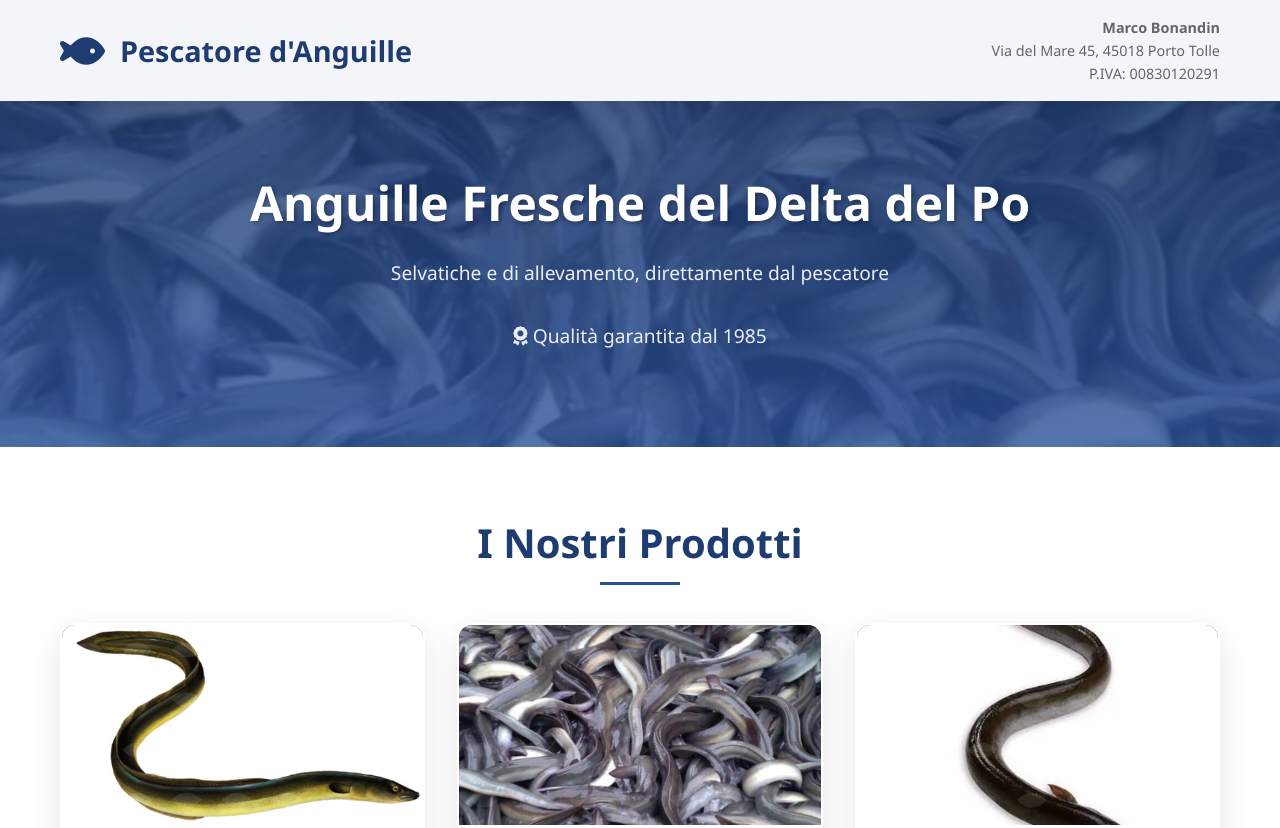
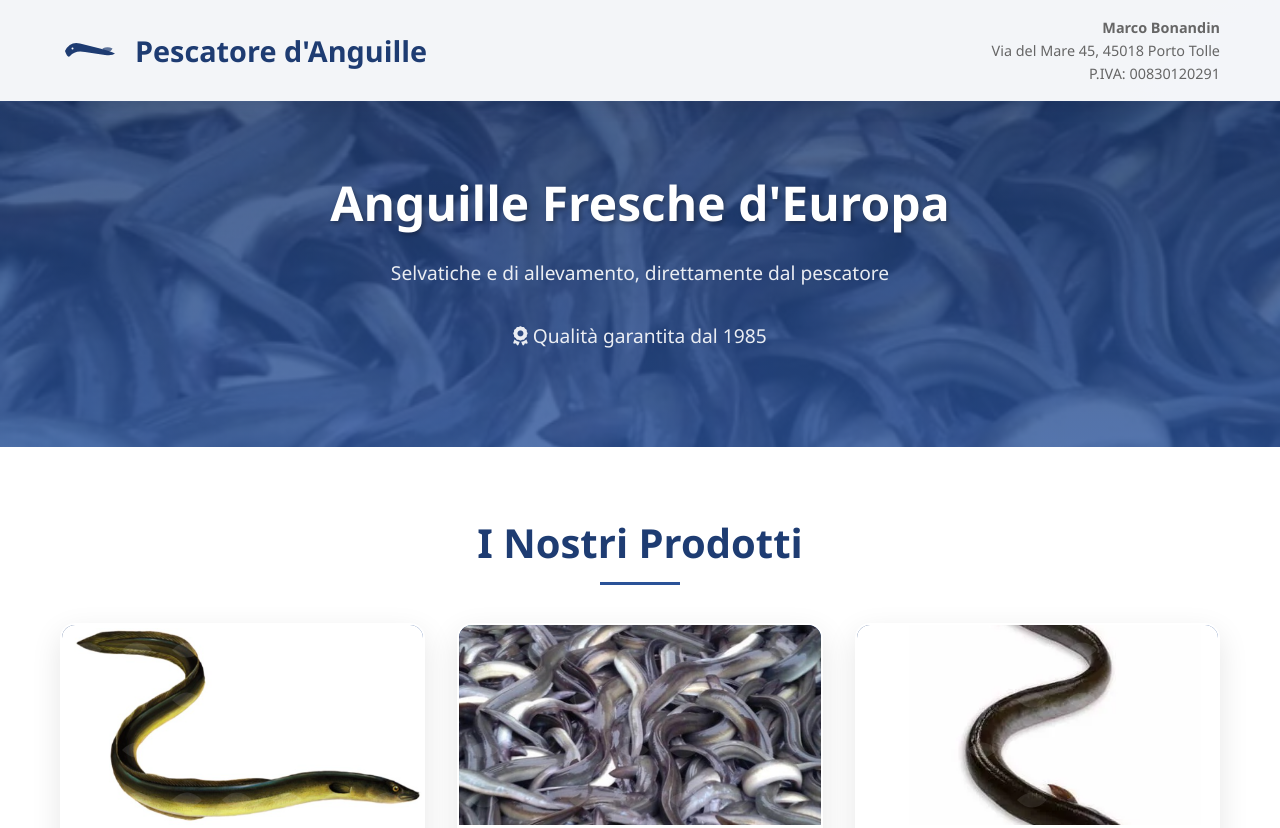
Before and after one commit to MMAkbar993/Eel-Fisherman, a plain HTML site: page index.html in a window 1280 px wide. Shown: the top 828 px of the page. Drawn offline with Linux system fonts and the light colour scheme.

Commit message:
Initial commit

```diff
--- a/css/style.css
+++ b/css/style.css
@@ -22,7 +22,7 @@ header {
     background: rgba(255, 255, 255, 0.95);
     backdrop-filter: blur(10px);
     box-shadow: 0 2px 20px rgba(0, 0, 0, 0.1);
-    position: sticky;
+    /* position: sticky; */
     top: 0;
     z-index: 100;
 }
@@ -40,9 +40,11 @@ header {
     gap: 15px;
 }
 
-.logo i {
-    font-size: 2.5rem;
-    color: #1e3c72;
+/* <CHANGE> Created custom eel logo SVG */
+.eel-logo {
+    width: 60px;
+    height: 40px;
+    fill: #1e3c72;
 }
 
 .logo-text {
@@ -147,12 +149,6 @@ header {
     background-size: 50px 50px;
 }
 
-.product-image img{
-    width: 100%;
-    height: 100%;
-    object-fit: cover;
-}
-
 .product-info {
     padding: 1.5rem;
 }
@@ -203,6 +199,12 @@ header {
     gap: 10px;
     transition: background 0.3s ease;
     text-decoration: none;
+}
+
+.product-image img{
+    width: 100%;
+    height: 100%;
+    object-fit: cover;
 }
 
 .whatsapp-btn:hover {
--- a/index.html
+++ b/index.html
@@ -1,18 +1,27 @@
 <!DOCTYPE html>
 <html lang="it">
+
 <head>
     <meta charset="UTF-8">
     <meta name="viewport" content="width=device-width, initial-scale=1.0">
     <title>Pescatore d'Anguille - Marco Bonandin</title>
     <link href="https://cdnjs.cloudflare.com/ajax/libs/font-awesome/6.0.0/css/all.min.css" rel="stylesheet">
-   <link rel="stylesheet" href="./css/style.css">
+    <link rel="stylesheet" href="css/style.css">
 </head>
+
 <body>
     <header>
         <div class="container">
             <div class="header-content">
                 <div class="logo">
-                    <i class="fas fa-fish"></i>
+                    <!-- <CHANGE> Replaced fish icon with custom eel SVG logo -->
+                    <svg class="eel-logo" viewBox="0 0 120 80" xmlns="http://www.w3.org/2000/svg">
+                        <path
+                            d="M10,40 Q20,20 40,25 Q60,30 80,35 Q100,40 110,45 Q105,50 90,48 Q70,45 50,42 Q30,38 20,50 Q15,55 10,40 Z" />
+                        <circle cx="25" cy="35" r="2" fill="white" />
+                        <path d="M85,35 Q95,30 105,35 Q100,45 90,40 Q85,38 85,35 Z" opacity="0.7" />
+                    </svg>
+                    <!-- <img src="./images/59212.jpg" class="eel-logo" alt=""> -->
                     <div class="logo-text">Pescatore d'Anguille</div>
                 </div>
                 <div class="contact-info">
@@ -26,7 +35,8 @@
 
     <section class="hero">
         <div class="container">
-            <h1>Anguille Fresche del Delta del Po</h1>
+            <!-- <CHANGE> Removed "del Delta del Po" reference -->
+            <h1>Anguille Fresche d'Europa</h1>
             <p>Selvatiche e di allevamento, direttamente dal pescatore</p>
             <p><i class="fas fa-award"></i> Qualità garantita dal 1985</p>
         </div>
@@ -40,7 +50,6 @@
                 <!-- Product 1 -->
                 <div class="product-card">
                     <div class="product-image">
-                        <!-- <i class="fas fa-fish"></i> -->
                         <img src="./images/ang selv.png" alt="">
                     </div>
                     <div class="product-info">
@@ -53,7 +62,8 @@
                             <p><i class="fas fa-leaf"></i> Fresca e viva</p>
                         </div>
                         <div class="price">€25,00/Kg + IVA 10%</div>
-                        <a href="#" class="whatsapp-btn" onclick="sendWhatsApp('Anguilla Selvatica Viva - Mar Mediterraneo - Cassa da 3Kg - €25,00/Kg + IVA 10%')">
+                        <a href="#" class="whatsapp-btn"
+                            onclick="sendWhatsApp('Anguilla Selvatica Viva - Mar Mediterraneo - Cassa da 3Kg - €25,00/Kg + IVA 10%')">
                             <i class="fab fa-whatsapp"></i>
                             Ordina su WhatsApp
                         </a>
@@ -63,7 +73,6 @@
                 <!-- Product 2 -->
                 <div class="product-card">
                     <div class="product-image">
-                        <!-- <i class="fas fa-fish"></i> -->
                         <img src="./images/angu allevate.png" alt="">
                     </div>
                     <div class="product-info">
@@ -76,7 +85,8 @@
                             <p><i class="fas fa-star"></i> Qualità premium</p>
                         </div>
                         <div class="price">€22,00 + IVA 10%</div>
-                        <a href="#" class="whatsapp-btn" onclick="sendWhatsApp('Buratello Selvatico - Cassa da 3Kg - €22,00 + IVA 10%')">
+                        <a href="#" class="whatsapp-btn"
+                            onclick="sendWhatsApp('Buratello Selvatico - Cassa da 3Kg - €22,00 + IVA 10%')">
                             <i class="fab fa-whatsapp"></i>
                             Ordina su WhatsApp
                         </a>
@@ -86,8 +96,6 @@
                 <!-- Product 3 -->
                 <div class="product-card">
                     <div class="product-image">
-                        <!-- <i class="fas fa-cut"></i>
-                          -->
                         <img src="./images/Anguilla.png" alt="">
                     </div>
                     <div class="product-info">
@@ -100,9 +108,9 @@
                             <p><i class="fas fa-clock"></i> Pronta all'uso</p>
                         </div>
                         <div class="price">€26,00 + IVA</div>
-                        <a href="#" class="whatsapp-btn" onclick="sendWhatsApp('Anguilla Selvatica Sfilettata - Cassa da 3Kg - €26,00 + IVA')">
+                        <a href="#" class="whatsapp-btn"
+                            onclick="sendWhatsApp('Anguilla Selvatica Sfilettata - Cassa da 3Kg - €26,00 + IVA')">
                             <i class="fab fa-whatsapp"></i>
-
                             Ordina su WhatsApp
                         </a>
                     </div>
@@ -111,7 +119,6 @@
                 <!-- Product 4 -->
                 <div class="product-card">
                     <div class="product-image">
-                        <!-- <i class="fas fa-fish"></i> -->
                         <img src="./images/anguille.png" alt="">
                     </div>
                     <div class="product-info">
@@ -124,9 +131,9 @@
                             <p><i class="fas fa-leaf"></i> Fresca e viva</p>
                         </div>
                         <div class="price">€25,00/Kg</div>
-                        <a href="#" class="whatsapp-btn" onclick="sendWhatsApp('Anguilla Allevata Europa Viva - Cassa da 3Kg - €25,00/Kg')">
+                        <a href="#" class="whatsapp-btn"
+                            onclick="sendWhatsApp('Anguilla Allevata Europa Viva - Cassa da 3Kg - €25,00/Kg')">
                             <i class="fab fa-whatsapp"></i>
-
                             Ordina su WhatsApp
                         </a>
                     </div>
@@ -135,7 +142,6 @@
                 <!-- Product 5 -->
                 <div class="product-card">
                     <div class="product-image">
-                        <!-- <i class="fas fa-fish"></i> -->
                         <img src="./images/angu allevate.png" alt="">
                     </div>
                     <div class="product-info">
@@ -148,7 +154,8 @@
                             <p><i class="fas fa-heart"></i> Qualità controllata</p>
                         </div>
                         <div class="price">€22,00/Kg</div>
-                        <a href="#" class="whatsapp-btn" onclick="sendWhatsApp('Buratello Vivo Allevato Europa - Cassa da 3Kg - €22,00/Kg')">
+                        <a href="#" class="whatsapp-btn"
+                            onclick="sendWhatsApp('Buratello Vivo Allevato Europa - Cassa da 3Kg - €22,00/Kg')">
                             <i class="fab fa-whatsapp"></i>
                             Ordina su WhatsApp
                         </a>
@@ -158,7 +165,6 @@
                 <!-- Product 6 -->
                 <div class="product-card">
                     <div class="product-image">
-                        <!-- <i class="fas fa-cut"></i>?-->
                         <img src="./images/ang selv.png" alt="">
                     </div>
                     <div class="product-info">
@@ -171,7 +177,8 @@
                             <p><i class="fas fa-clock"></i> Pronta all'uso</p>
                         </div>
                         <div class="price">€26,00</div>
-                        <a href="#" class="whatsapp-btn" onclick="sendWhatsApp('Anguilla Allevata Europa Sfilettata - Cassa da 3Kg - €26,00')">
+                        <a href="#" class="whatsapp-btn"
+                            onclick="sendWhatsApp('Anguilla Allevata Europa Sfilettata - Cassa da 3Kg - €26,00')">
                             <i class="fab fa-whatsapp"></i>
                             Ordina su WhatsApp
                         </a>
@@ -186,7 +193,8 @@
             <div class="footer-content">
                 <div class="footer-section">
                     <h3><i class="fas fa-fish"></i> Pescatore d'Anguille</h3>
-                    <p>Tradizione e qualità dal Delta del Po</p>
+                    <!-- <CHANGE> Removed "dal Delta del Po" reference -->
+                    <p>Tradizione e qualità europea</p>
                     <p>Anguille fresche selvatiche e d'allevamento</p>
                 </div>
                 <div class="footer-section">
@@ -210,4 +218,5 @@
 
     <script src="./js/script.js"></script>
 </body>
+
 </html>
--- a/js/script.js
+++ b/js/script.js
@@ -1,6 +1,7 @@
 
 function sendWhatsApp(productInfo) {
-    const phoneNumber = '393331234567'; // Sostituisci con il tuo numero WhatsApp
+    // <CHANGE> Updated WhatsApp number to the provided one
+    const phoneNumber = '393284506645';
     const message = `Ciao Marco, sono interessato a:\n\n${productInfo}\n\nPotresti darmi maggiori informazioni su disponibilità e consegna?\n\nGrazie!`;
     const encodedMessage = encodeURIComponent(message);
     const whatsappUrl = `https://wa.me/${phoneNumber}?text=${encodedMessage}`;
```
Also changed, not shown: images/Untitled design.png (added), 1 other file. Lines whose indentation alone changed are shown as unchanged.
